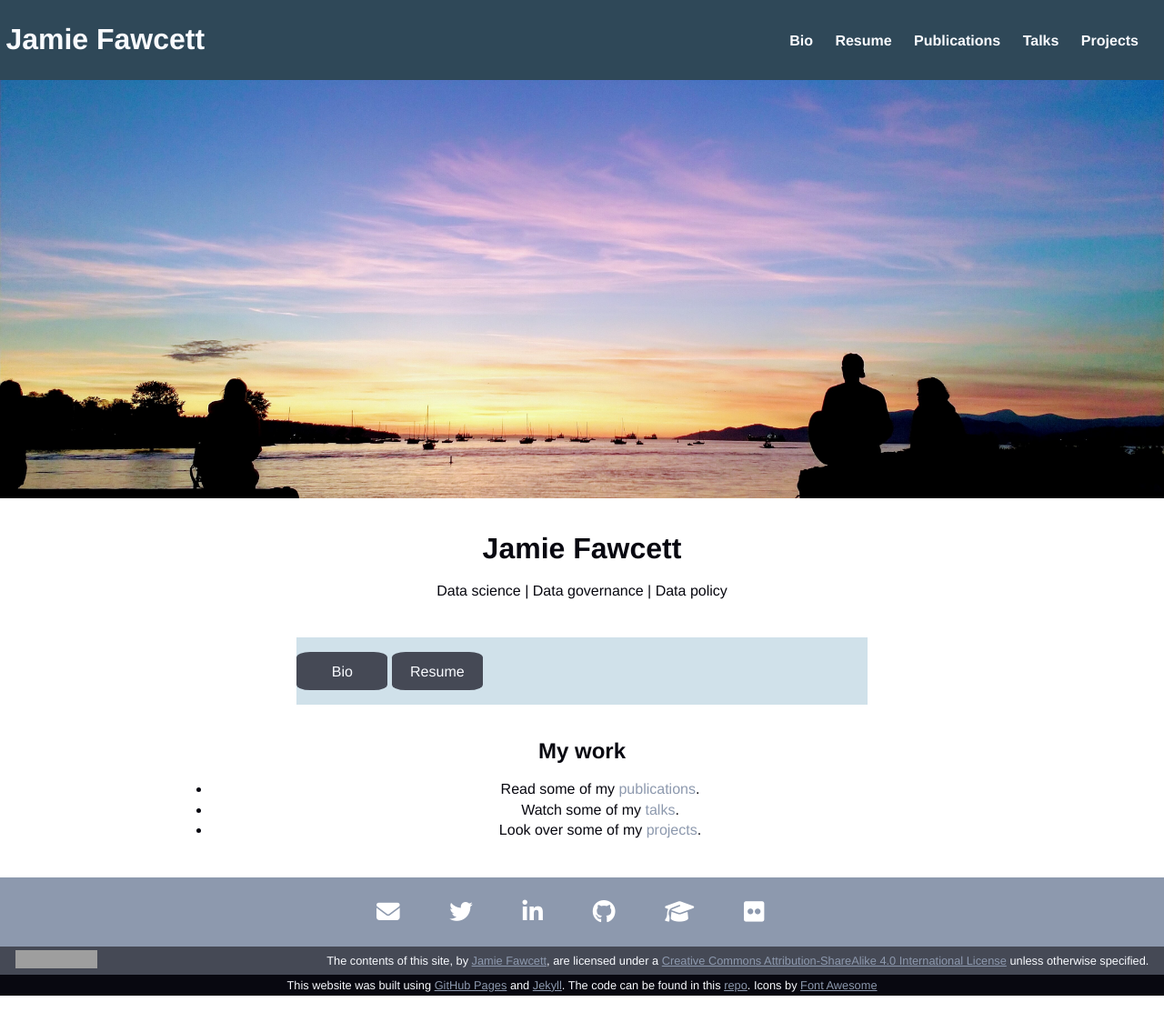
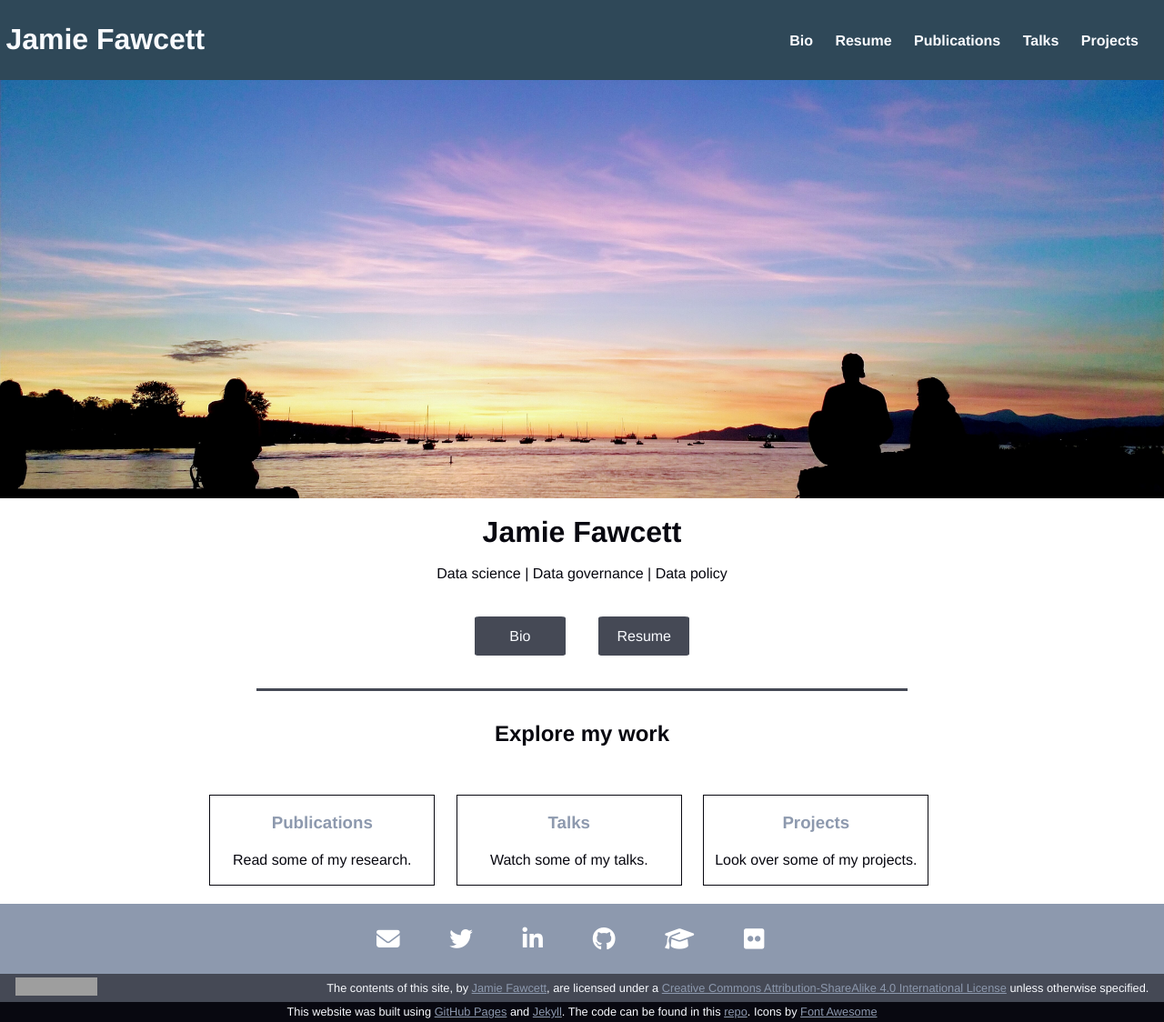
Before and after one commit to JmeF/JmeF.github.io, a Jekyll site: the page built from index.html, in a window 1280 px wide. Shown: the whole page at 91% size. Built offline with Jekyll 4.4.1, drawn with Linux system fonts in a browser that asks for light colours; nearby versions of some CDN libraries; before the commit the page ends 1095 px from its top, so only the background shows below that; grey boxes are pictures that could not be loaded.

Commit message:
fix homepage layout

```diff
--- a/_sass/general_layout.scss
+++ b/_sass/general_layout.scss
@@ -34,9 +34,12 @@ body {
 }
 .container {
   div{
-    margin: 40px auto;
-    width: 70%;
+    margin: 20px auto;
+    width: 80%;
     line-height: 1.4em;
+  }
+  img{
+    margin:0;
   }
 
 }
@@ -49,31 +52,31 @@ body {
 
   .subtitle{
     margin-top: 1.5em;
-    margin-bottom: 0.5em;
   }
+
   }
 
 .find-more{
-  margin-top: 0;
-  margin-bottom: 0;
   padding: 0;
-  display: flex;
+  margin:0;
+  display:block;
 
-  background: $color2;
 
   ul{
+    list-style: none;
     padding: 0;
-    list-style: none;
-
+    display:inline-block;
   }
 
   li{
     background: $licence-bg-color;
-    border-radius: 15%;
+    border-radius: 5%;
     padding-top: 0.6em;
     padding-bottom: 0.6em;
+    display: inline-block;
     width:100px;
-    display: inline-block;
+    margin: 0 1em;
+
 
     span{
       vertical-align: middle;
@@ -88,11 +91,26 @@ body {
   }
 }
 
+.work {
+  text-align: center;
+  h2{
+    border-style:solid;
+    border-width: 3px 0 0 0;
+    border-color: $color4;
+    padding: 1.5em 0;
+    width:70%;
+    margin-left: 15%;
+  }
 
-
-
-
-.work {
-  display: block;
-  text-align: center;
+  .columns{
+    margin-top: 0px;
+    div{
+      margin-top: 0px;
+      border-style:solid;
+      border-width: 1px;
+      float: left;
+      width:30%;
+      margin-right: 2.9%;
+    }
+  }
 }
--- a/index.html
+++ b/index.html
@@ -15,14 +15,13 @@ title: "Jamie Fawcett"
 				<a href="/resume"><li><span>Resume</span></li></a>
 			</ul>
 	</div>
-	<div class="reset"></div>
 </div>
 
 <div class="work">
-	<h2>My work</h2>
-	<ul>
-		<li>Read some of my <a href="/publications">publications</a>.</li>
-		<li>Watch some of my <a href="/talks">talks</a>.</li>
-		<li>Look over some of my <a href="/projects">projects</a>.</li>
-	</ul>
+	<h2>Explore my work</h2>
+	<div class="columns">
+		<div><h3><a href="/publications">Publications</a></h3><p>Read some of my research.</p></div>
+		<div><h3><a href="/talks">Talks</a></h3><p>Watch some of my talks.</p></div>
+		<div><h3><a href="/projects">Projects</a></h3><p>Look over some of my projects.</p></div>
+	</div>
 </div>
```
